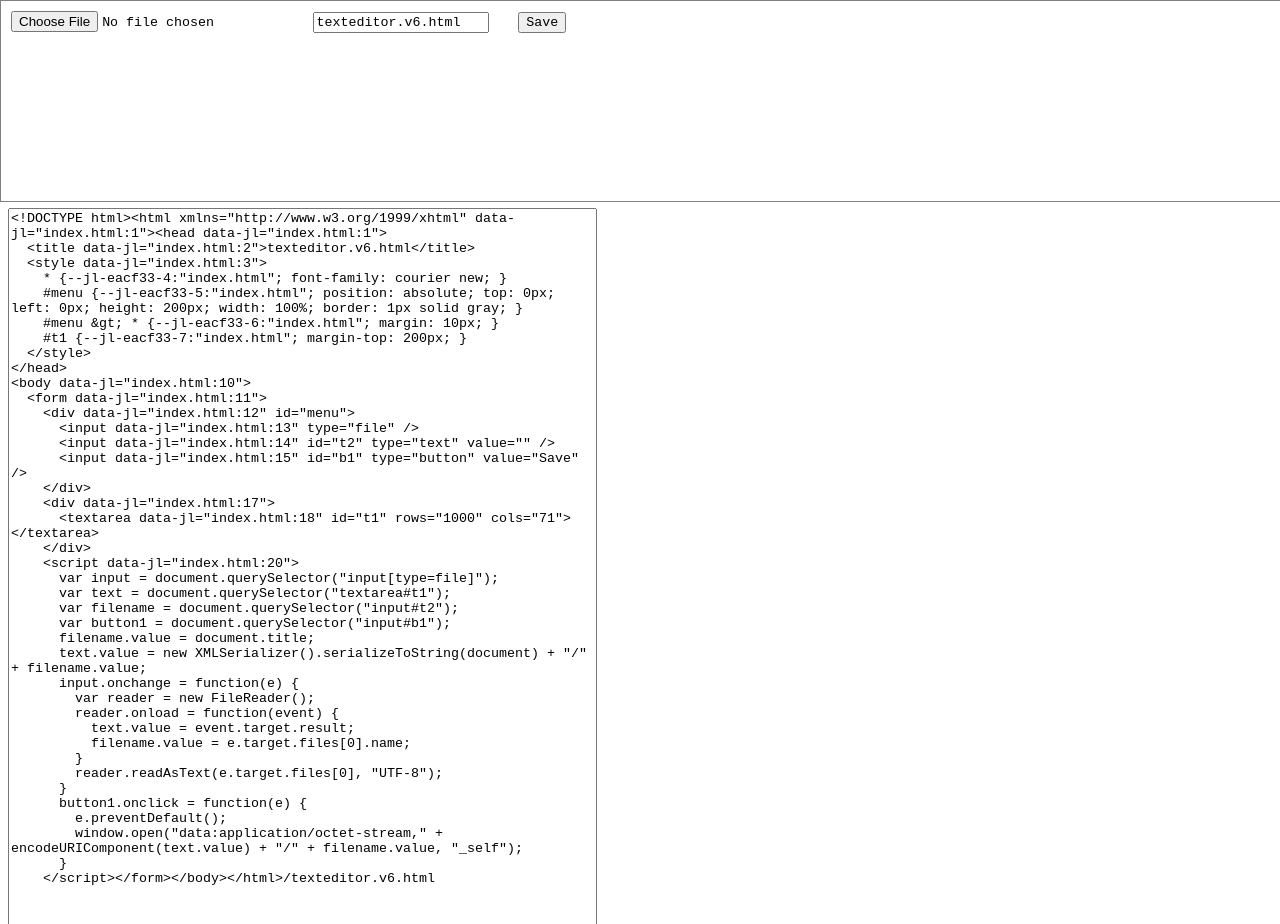
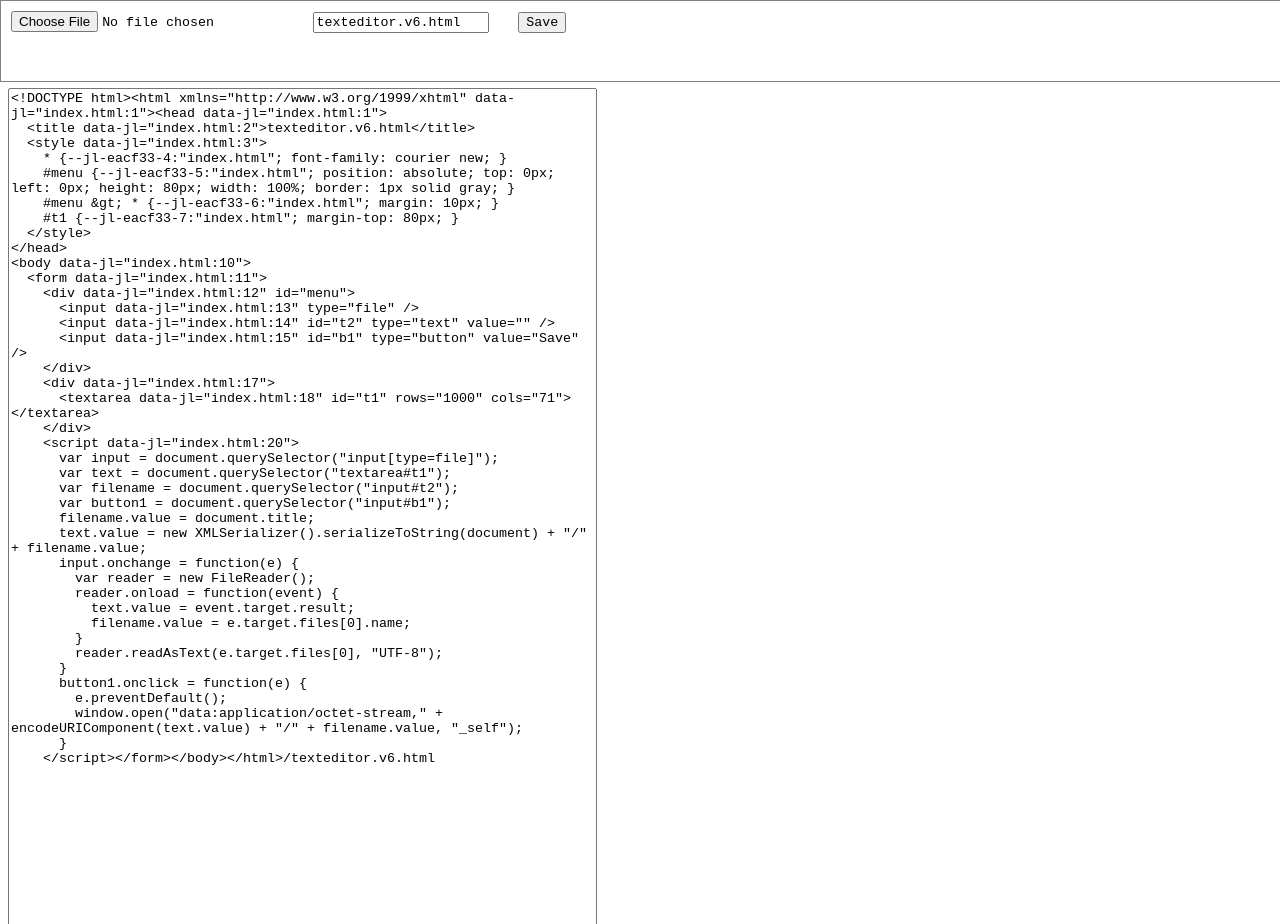
Before and after one commit to Konard/texteditor, a plain HTML site: page index.html in a window 1280 px wide. Shown: the top 924 px of the page. Drawn offline with Linux system fonts and the light colour scheme.

Commit message:
Menu height is now 200px

```diff
--- a/index.html
+++ b/index.html
@@ -2,9 +2,9 @@
   <title>texteditor.v6.html</title>
   <style>
     * { font-family: courier new; }
-    #menu { position: absolute; top: 0px; left: 0px; height: 200px; width: 100%; border: 1px solid gray; }
+    #menu { position: absolute; top: 0px; left: 0px; height: 80px; width: 100%; border: 1px solid gray; }
     #menu > * { margin: 10px; }
-    #t1 { margin-top: 200px; }
+    #t1 { margin-top: 80px; }
   </style>
 </head>
 <body>
```
